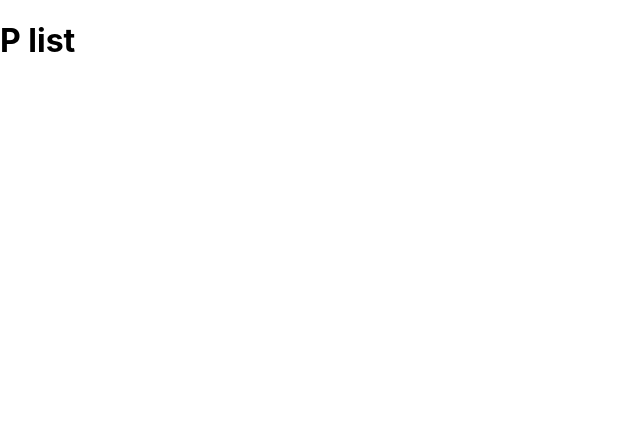
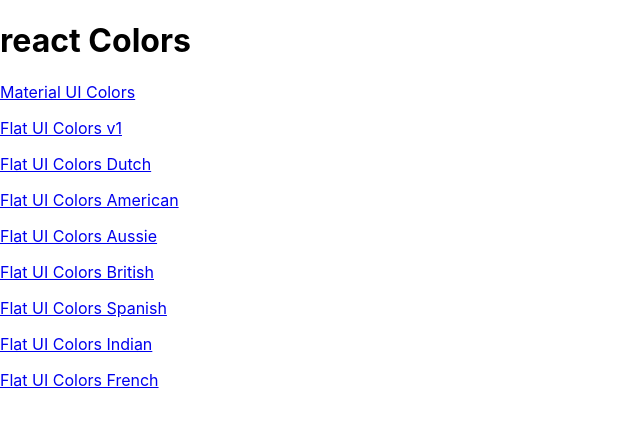
Before and after one commit to jayBCodingMachine/colors-app, a React (Create React App) app: page / in a window 1280 px wide. Shown: the top 424 px of the page, without its empty margins (0-640 px from the left). Built offline with nearby package versions, Linux system fonts and the light colour scheme.

Commit message:
Add PalatteList and Links

```diff
--- a/src/App.js
+++ b/src/App.js
@@ -3,6 +3,7 @@
 import logo from "./logo.svg";
 import "./App.css";
 import Palette from "./Palette";
+import PaletteList from "./PaletteList";
 import seedColors from "./seedColors";
 import { generatePalette } from "./colorHelpers";
 
@@ -18,7 +19,9 @@
 				<Route
 					exact
 					path="/"
-					render={() => <h1>P list</h1>}
+					render={() => (
+						<PaletteList palettes={seedColors} />
+					)}
 				/>
 				<Route
 					exact
--- a/src/NavBar.js
+++ b/src/NavBar.js
@@ -1,4 +1,5 @@
 import React, { Component } from "react";
+import { Link } from "react-router-dom";
 import Slider from "rc-slider";
 import Select from "@material-ui/core/Select";
 import MenuItem from "@material-ui/core/MenuItem";
@@ -34,10 +35,12 @@
 		return (
 			<header className="Navbar">
 				<div className="logo">
-					<a href="#">ReactColorPicker</a>
+					<Link to="/">ReactColorPicker</Link>
 				</div>
+				{/* ---------------------Color shade slider -------------------------------- */}
 				<div className="slider-container">
 					<span>{level}</span>
+
 					<div className="slider">
 						<Slider
 							defaultValue={level}
@@ -48,6 +51,7 @@
 						/>
 					</div>
 				</div>
+				{/* ------------------------ Color Format Picker ---------------------------------------- */}
 				<div className="select-container">
 					<Select
 						value={format}
@@ -64,6 +68,7 @@
 						</MenuItem>
 					</Select>
 				</div>
+				{/* ------------------Snack Bar----------------------------------- */}
 				<Snackbar
 					anchorOrigin={{
 						vertical: "bottom",
--- /dev/null
+++ b/src/PaletteList.js
@@ -0,0 +1,18 @@
+import React, { Component } from "react";
+import { Link } from "react-router-dom";
+
+export default class PaletteList extends Component {
+	render() {
+		const { palettes } = this.props;
+		return (
+			<div>
+				<h1>react Colors</h1>
+				{palettes.map((palette) => (
+					<Link to={`/palette/${palette.id}`}>
+						<p>{palette.paletteName}</p>
+					</Link>
+				))}
+			</div>
+		);
+	}
+}
```
